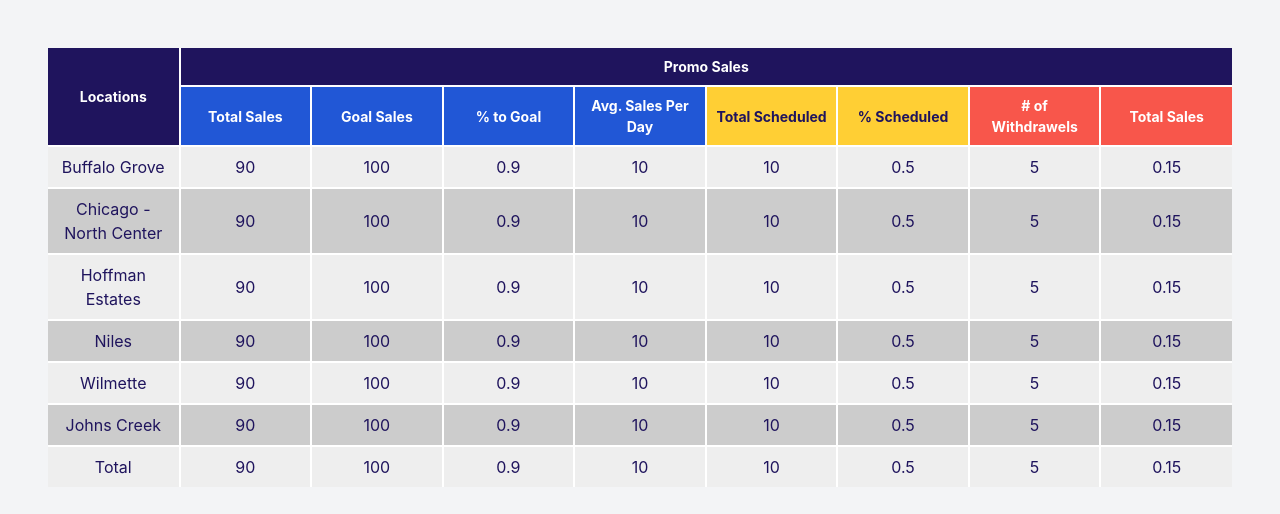
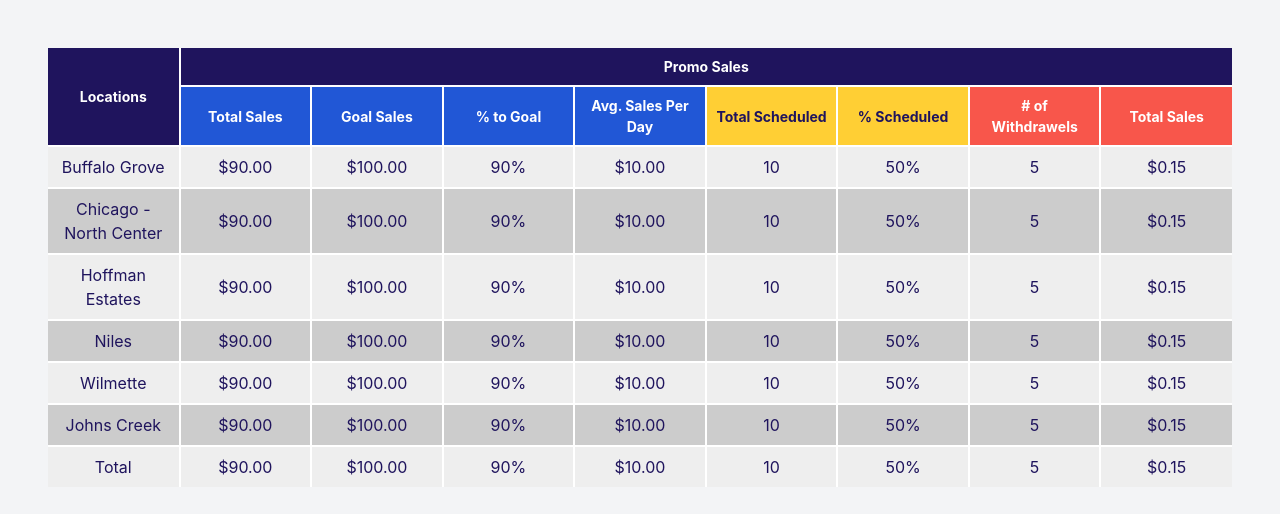
Before and after one commit to byronferguson/styled_table, a Vue app: page / in a window 1280 px wide. Shown: the top 514 px of the page. Built offline with nearby package versions, Linux system fonts and the light colour scheme.

Commit message:
1 file modified

```diff
--- a/src/components/Table.vue
+++ b/src/components/Table.vue
@@ -151,15 +151,15 @@
 const titleColspan = computed(() => fields.length - 1);
 
 function formatField(value, config) {
+  const { format = 'string', scale = 1 } = config;
+
   const FORMATTERS = {
-    current: formatCurrency,
+    currency: formatCurrency,
     percent: formatPercent,
+    string: (val) => val,
     integer: (val) => val,
-    string: (val) => val,
+    decimal: (val) => val.toFixed(scale),
   };
-
-  const { format = 'string', scale } = config;
-
   return FORMATTERS?.[format]?.(value) ?? value;
 }
 
@@ -207,7 +207,7 @@
       </tr> -->
       <tr v-for="(record, recordIndex) in data" :key="recordIndex">
         <td v-for="(fieldValue, fieldIndex) in record" :key="fieldIndex">
-          {{ formatField(fieldValue, fields[1]) }}
+          {{ formatField(fieldValue, fields[fieldIndex]) }}
         </td>
       </tr>
     </tbody>
```
